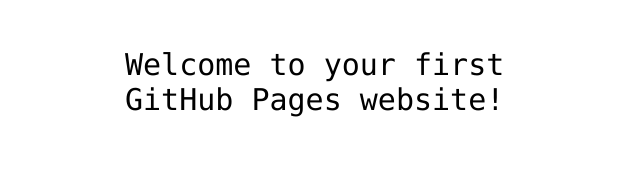
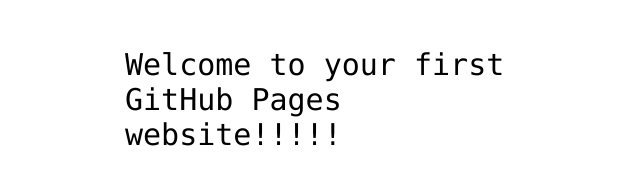
Before and after one commit to jiangfei2008/hello-world, a plain HTML site: page index.html in a window 1280 px wide. Shown: the part 341-526 px from the top of the page, without its empty margins (315-955 px from the left). Drawn offline with Linux system fonts and the light colour scheme.

Commit message:
変更テストby jiangfei2008@msn.com

```diff
--- a/index.html
+++ b/index.html
@@ -12,7 +12,7 @@
 <img src="https://octodex.github.com/images/daftpunktocat-thomas.gif" id="octocat" alt="octocat-gif" />
 
 <!-- Change this code here by copy and pasting your template on line 15 -->
-<p>Welcome to your first GitHub Pages website!</p>
+<p>Welcome to your first GitHub Pages website!!!!!</p>
 
 </body>
 </html>
```
